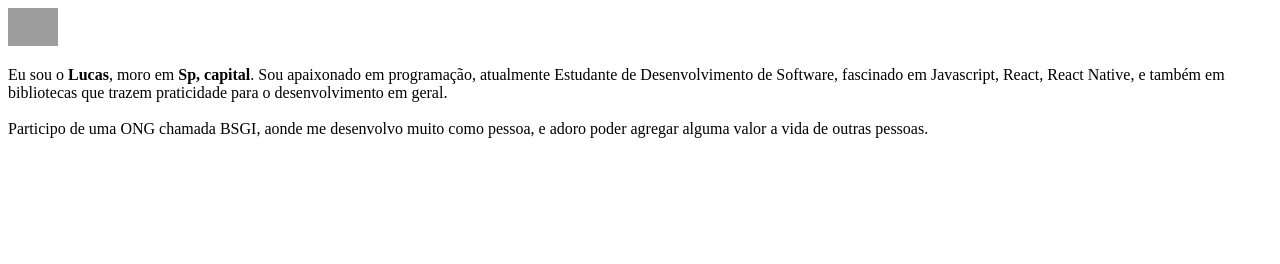
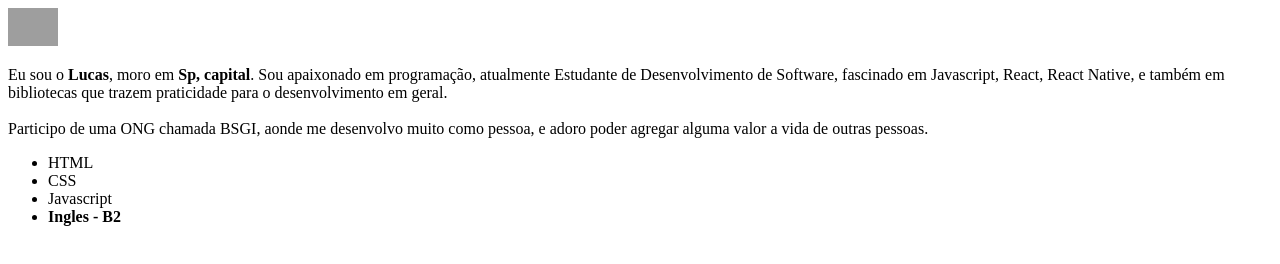
Before and after one commit to LucasTFranca/dev-lucasteixeira.github.io, a plain HTML site: page index.html in a window 1280 px wide. Drawn offline with Linux system fonts and the light colour scheme; grey boxes are pictures that could not be loaded.

Commit message:
Adiciona o terceiro requisito

```diff
--- a/index.html
+++ b/index.html
@@ -17,5 +17,11 @@
 
         Participo de uma ONG chamada BSGI, aonde me desenvolvo muito como pessoa, e adoro poder agregar alguma valor a vida de outras pessoas.
     </p>
+    <ul>
+        <li>HTML</li>
+        <li>CSS</li>
+        <li>Javascript</li>
+        <li><b>Ingles - B2</b></li>
+    </ul>
 </body>
 </html>
```
